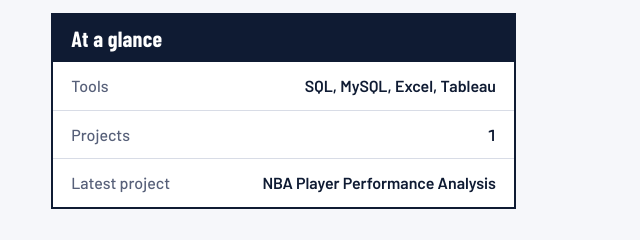
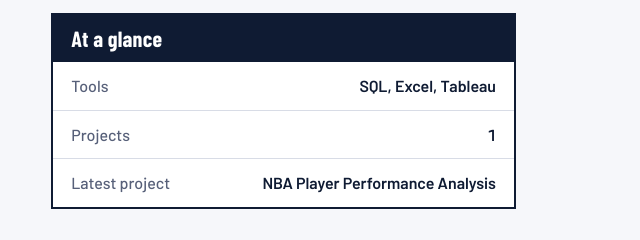
Before and after one commit to CodeLikeEugene/codelikeeugene.github.io, a plain HTML site: page index.html in a window 1280 px wide. Shown: the part 239-479 px from the top of the page, 640-1280 px from the left. Drawn offline with nearby package versions, Linux system fonts and the light colour scheme.

Commit message:
Remove MySQL from tools list in index.html

```diff
--- a/index.html
+++ b/index.html
@@ -13,7 +13,7 @@
     <div class="actions"><a class="btn btn-primary" href="#projects-section">See my projects</a><a class="btn btn-outline" href="#contact">Get in touch</a></div>
   </div>
   <div class="boxscore"><h2>At a glance</h2><table><tbody>
-    <tr><th scope="row">Tools</th><td>SQL, MySQL, Excel, Tableau</td></tr>
+    <tr><th scope="row">Tools</th><td>SQL, Excel, Tableau</td></tr>
     <tr><th scope="row">Projects</th><td id="count">0</td></tr>
     <tr><th scope="row">Latest project</th><td id="latest"></td></tr>
   </tbody></table></div>
```
